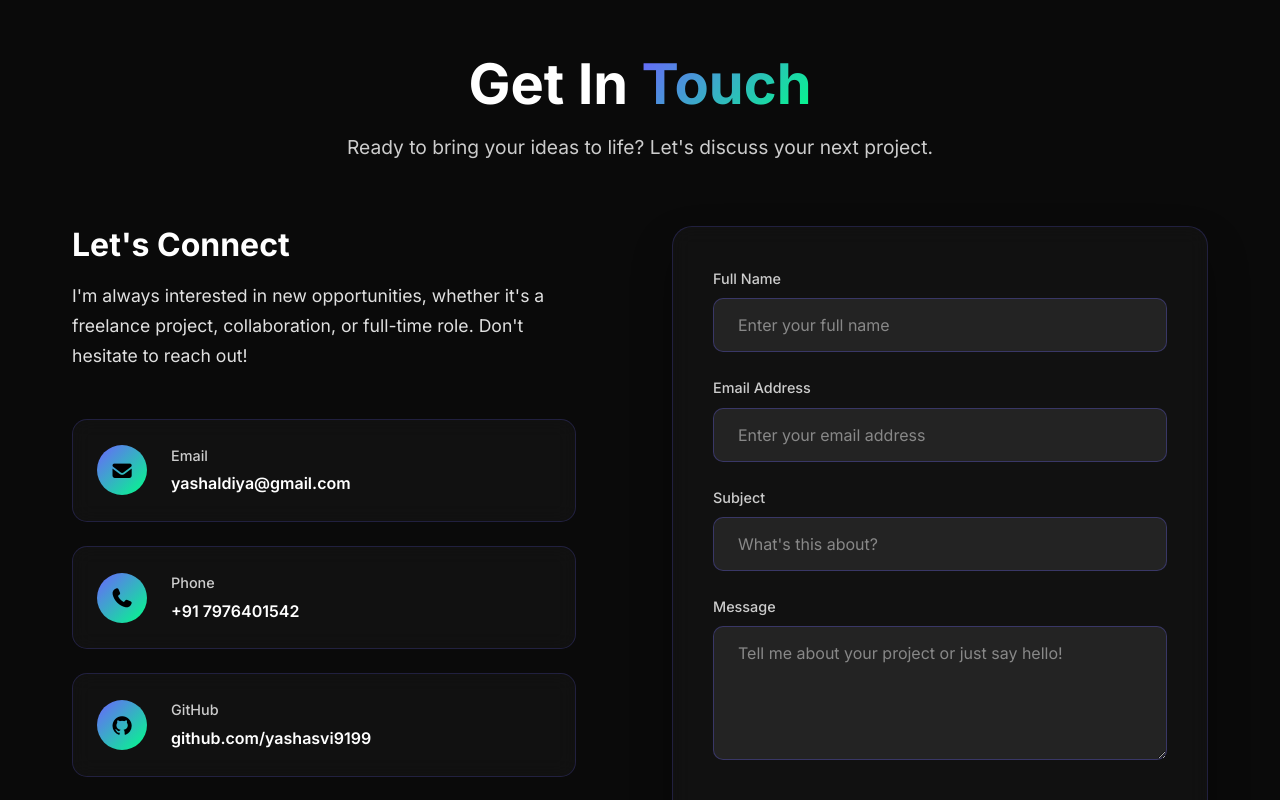
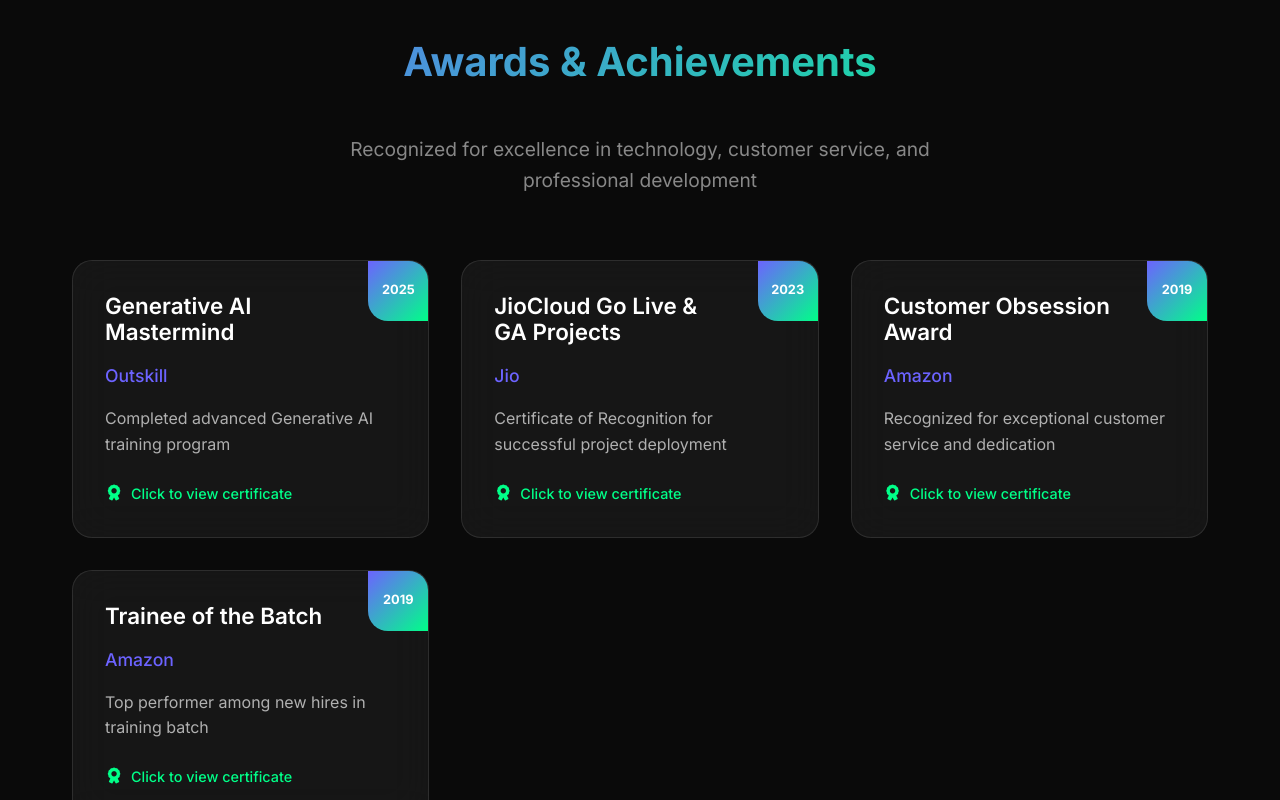
Before and after one commit to yashasvi9199/portfolio-source, a React (Vite) app: page / in a window 1280 px wide. Shown: the part 5700-6500 px from the top of the page. Built offline with nearby package versions, Linux system fonts and the light colour scheme.

Commit message:
feat: add achievements section

```diff
--- a/src/App.jsx
+++ b/src/App.jsx
@@ -8,6 +8,7 @@
 import Skills from './sections/Skills'
 import Projects from './sections/Projects'
 import Experience from './sections/Experience'
+import Achievements from './sections/Achievements'
 import Contact from './sections/Contact'
 import Navigation from './sections/Navigation'; // Fixed import path
 import Footer from './sections/Footer'; // Fixed import path
@@ -86,6 +87,10 @@
         </div>
 
         <div ref={setSectionRef(5)}>
+          <Achievements/>
+        </div>
+
+        <div ref={setSectionRef(6)}>
           <Contact />
         </div>
       </main>
--- /dev/null
+++ b/src/sections/Achievements.jsx
@@ -0,0 +1,252 @@
+import React, { useState } from 'react';
+import outskillCert from '../assets/outskill cert.jpg';
+
+const Achievements = () => {
+  const [selectedAchievement, setSelectedAchievement] = useState(null);
+
+  const achievements = [
+    {
+      id: 1,
+      title: "Generative AI Mastermind",
+      issuer: "Outskill",
+      year: "2025",
+      description: "Completed advanced Generative AI training program",
+      certificate: outskillCert // Using the uploaded image for now
+    },
+    {
+      id: 2,
+      title: "JioCloud Go Live & GA Projects",
+      issuer: "Jio",
+      year: "2023",
+      description: "Certificate of Recognition for successful project deployment",
+      certificate: outskillCert // Placeholder - replace later
+    },
+    {
+      id: 3,
+      title: "Customer Obsession Award",
+      issuer: "Amazon",
+      year: "2019",
+      description: "Recognized for exceptional customer service and dedication",
+      certificate: outskillCert // Placeholder - replace later
+    },
+    {
+      id: 4,
+      title: "Trainee of the Batch",
+      issuer: "Amazon",
+      year: "2019",
+      description: "Top performer among new hires in training batch",
+      certificate: outskillCert // Placeholder - replace later
+    }
+  ];
+
+  const closeModal = () => {
+    setSelectedAchievement(null);
+  };
+
+  return (
+    <section id="achievements" className="achievements-section" style={{
+      background: 'transparent',
+      padding: '5rem 0'
+    }}>
+      <div className="container">
+        <h2 style={{
+          textAlign: 'center',
+          marginBottom: '3rem',
+          background: 'linear-gradient(135deg, #6c63ff, #00ff88)',
+          WebkitBackgroundClip: 'text',
+          WebkitTextFillColor: 'transparent',
+          fontSize: '2.5rem',
+          fontWeight: '700'
+        }}>
+          Awards & Achievements
+        </h2>
+
+        <p style={{
+          textAlign: 'center',
+          fontSize: '1.2rem',
+          color: '#888',
+          marginBottom: '4rem',
+          maxWidth: '600px',
+          marginLeft: 'auto',
+          marginRight: 'auto',
+          lineHeight: '1.6'
+        }}>
+          Recognized for excellence in technology, customer service, and professional development
+        </p>
+
+        <div className="achievements-grid" style={{
+          display: 'grid',
+          gridTemplateColumns: 'repeat(auto-fit, minmax(300px, 1fr))',
+          gap: '2rem',
+          marginBottom: '4rem'
+        }}>
+          {achievements.map((achievement) => (
+            <div
+              key={achievement.id}
+              className="achievement-card"
+              style={{
+                background: 'rgba(255, 255, 255, 0.05)',
+                borderRadius: '20px',
+                padding: '2rem',
+                border: '1px solid rgba(255, 255, 255, 0.1)',
+                backdropFilter: 'blur(20px)',
+                transition: 'all 0.3s ease',
+                cursor: 'pointer',
+                position: 'relative',
+                overflow: 'hidden'
+              }}
+              onClick={() => setSelectedAchievement(achievement)}
+            >
+              <div style={{
+                position: 'absolute',
+                top: '0',
+                right: '0',
+                width: '60px',
+                height: '60px',
+                background: 'linear-gradient(135deg, #6c63ff, #00ff88)',
+                borderBottomLeftRadius: '20px',
+                display: 'flex',
+                alignItems: 'center',
+                justifyContent: 'center',
+                color: 'white',
+                fontSize: '0.8rem',
+                fontWeight: 'bold'
+              }}>
+                {achievement.year}
+              </div>
+
+              <h3 style={{
+                color: '#fff',
+                fontSize: '1.4rem',
+                marginBottom: '1rem',
+                fontWeight: '600',
+                paddingRight: '60px'
+              }}>
+                {achievement.title}
+              </h3>
+
+              <div style={{
+                color: '#6c63ff',
+                fontSize: '1.1rem',
+                marginBottom: '1rem',
+                fontWeight: '500'
+              }}>
+                {achievement.issuer}
+              </div>
+
+              <p style={{
+                color: '#b0b0b0',
+                lineHeight: '1.6',
+                marginBottom: '1.5rem'
+              }}>
+                {achievement.description}
+              </p>
+
+              <div style={{
+                display: 'flex',
+                alignItems: 'center',
+                color: '#00ff88',
+                fontSize: '0.9rem',
+                fontWeight: '500'
+              }}>
+                <i className="fas fa-award" style={{ marginRight: '0.5rem' }}></i>
+                Click to view certificate
+              </div>
+            </div>
+          ))}
+        </div>
+
+        {/* Certificate Modal */}
+        {selectedAchievement && (
+          <div style={{
+            position: 'fixed',
+            top: '0',
+            left: '0',
+            width: '100%',
+            height: '100%',
+            background: 'rgba(0, 0, 0, 0.8)',
+            display: 'flex',
+            alignItems: 'center',
+            justifyContent: 'center',
+            zIndex: '1000',
+            backdropFilter: 'blur(10px)'
+          }} onClick={closeModal}>
+            <div style={{
+              background: 'rgba(255, 255, 255, 0.1)',
+              borderRadius: '20px',
+              padding: '2rem',
+              maxWidth: '90%',
+              maxHeight: '90%',
+              position: 'relative',
+              border: '1px solid rgba(255, 255, 255, 0.2)',
+              backdropFilter: 'blur(20px)'
+            }} onClick={(e) => e.stopPropagation()}>
+              <button
+                onClick={closeModal}
+                style={{
+                  position: 'absolute',
+                  top: '1rem',
+                  right: '1rem',
+                  background: 'rgba(255, 255, 255, 0.1)',
+                  border: 'none',
+                  color: '#fff',
+                  width: '40px',
+                  height: '40px',
+                  borderRadius: '50%',
+                  cursor: 'pointer',
+                  display: 'flex',
+                  alignItems: 'center',
+                  justifyContent: 'center',
+                  fontSize: '1.2rem'
+                }}
+              >
+                ×
+              </button>
+
+              <h3 style={{
+                color: '#fff',
+                textAlign: 'center',
+                marginBottom: '1.5rem',
+                background: 'linear-gradient(135deg, #6c63ff, #00ff88)',
+                WebkitBackgroundClip: 'text',
+                WebkitTextFillColor: 'transparent'
+              }}>
+                {selectedAchievement.title}
+              </h3>
+
+              <div style={{
+                textAlign: 'center',
+                color: '#b0b0b0',
+                marginBottom: '2rem'
+              }}>
+                {selectedAchievement.issuer} • {selectedAchievement.year}
+              </div>
+
+              <img
+                src={selectedAchievement.certificate}
+                alt={`${selectedAchievement.title} Certificate`}
+                style={{
+                  maxWidth: '100%',
+                  maxHeight: '60vh',
+                  borderRadius: '10px',
+                  border: '2px solid rgba(255, 255, 255, 0.1)'
+                }}
+              />
+
+              <div style={{
+                textAlign: 'center',
+                marginTop: '1.5rem',
+                color: '#888',
+                fontSize: '0.9rem'
+              }}>
+                Click outside to close
+              </div>
+            </div>
+          </div>
+        )}
+      </div>
+    </section>
+  );
+};
+
+export default Achievements;
```
Also changed, not shown: src/assets/outskill cert.jpg (added).
